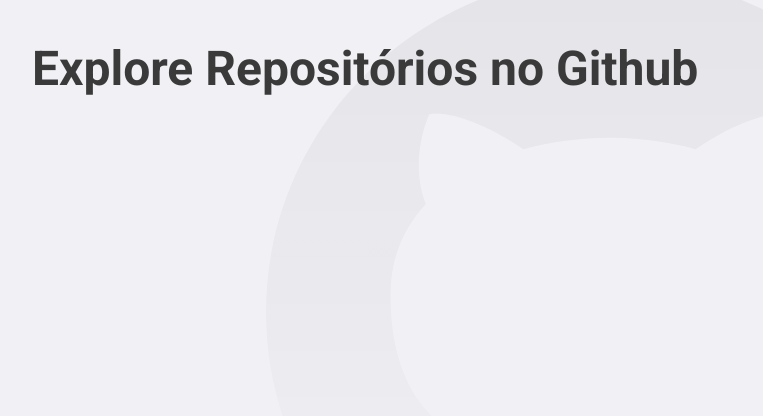
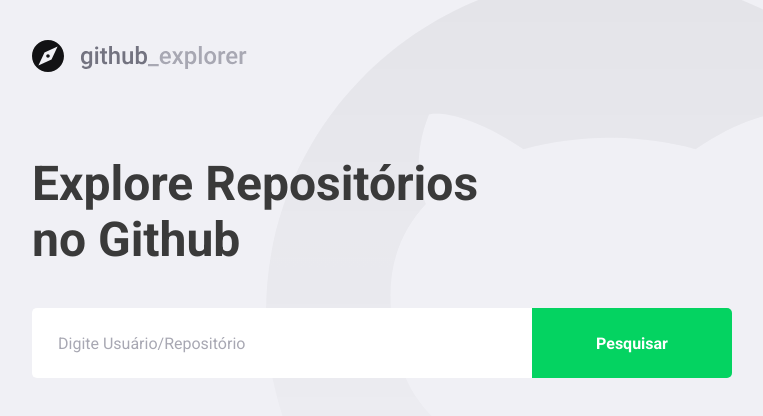
Before and after one commit to hudsonmarinho/github-explorer, a React (Create React App) app: page / in a window 1280 px wide. Shown: the top 416 px of the page, without its empty margins (148-911 px from the left). Built offline with nearby package versions, Linux system fonts and the light colour scheme.

Commit message:
Create Dashboard page

```diff
--- a/package.json
+++ b/package.json
@@ -10,8 +10,11 @@
     "@types/node": "^12.0.0",
     "@types/react": "^17.0.0",
     "@types/react-dom": "^17.0.0",
+    "axios": "^0.21.1",
+    "polished": "^4.1.2",
     "react": "^17.0.2",
     "react-dom": "^17.0.2",
+    "react-icons": "^4.2.0",
     "react-router-dom": "^5.2.0",
     "react-scripts": "4.0.3",
     "styled-components": "^5.2.3",
--- a/src/pages/Dashboard/index.tsx
+++ b/src/pages/Dashboard/index.tsx
@@ -1,8 +1,82 @@
-import React from 'react';
-import { Title } from './styles';
+import React, { useState, FormEvent } from 'react';
+import { FiChevronRight } from 'react-icons/fi';
+import { Title, Form, Repositories, Error } from './styles';
+import api from '../../services/api';
+
+import logoImg from '../../assets/app-logo.svg';
+
+interface Repository {
+  full_name: string;
+  description: string;
+  owner: {
+    login: string;
+    avatar_url: string;
+  };
+}
 
 const Dashboard: React.FC = () => {
-  return <Title>Explore Repositórios no Github</Title>;
+  const [newRepo, setNewRepo] = useState('');
+  const [inputError, setInputError] = useState('');
+  const [repositories, setRepositories] = useState<Repository[]>([]);
+
+  async function handleAddRepository(
+    event: FormEvent<HTMLFormElement>,
+  ): Promise<void> {
+    event.preventDefault();
+
+    if (!newRepo) {
+      setInputError('Digite o autor/nome do repositório!');
+      return;
+    }
+
+    try {
+      const response = await api.get<Repository>(`repos/${newRepo}`);
+      const repository = response.data;
+
+      setRepositories([...repositories, repository]);
+      setNewRepo('');
+      setInputError('');
+    } catch (Err) {
+      setInputError('Erro na busca por esse repositório!');
+    }
+  }
+
+  return (
+    <>
+      <img src={logoImg} alt="Github Explorer" />
+      <Title>Explore Repositórios no Github</Title>
+
+      <Form hasError={!!inputError} onSubmit={handleAddRepository}>
+        <input
+          type="text"
+          value={newRepo}
+          placeholder="Digite Usuário/Repositório"
+          onChange={e => setNewRepo(e.target.value)}
+        />
+        <button type="submit">Pesquisar</button>
+      </Form>
+
+      {inputError && <Error>{inputError}</Error>}
+
+      <Repositories>
+        {repositories.map(repository => (
+          <a href="/repository" key={repository.full_name}>
+            <img
+              src={repository.owner.avatar_url}
+              alt={repository.owner.login}
+            />
+
+            <div>
+              <strong>{repository.full_name}</strong>
+              <p>{repository.description}</p>
+            </div>
+
+            <FiChevronRight size={20} />
+          </a>
+        ))}
+      </Repositories>
+    </>
+  );
 };
 
 export default Dashboard;
--- a/src/pages/Dashboard/styles.ts
+++ b/src/pages/Dashboard/styles.ts
@@ -1,6 +1,114 @@
-import styled from 'styled-components';
+import styled, { css } from 'styled-components';
+import { shade, rgba } from 'polished';
+
+interface FormProps {
+  hasError: boolean;
+}
 
 export const Title = styled.h1`
+  max-width: 450px;
+  margin-top: 80px;
+  line-height: 56px;
   font-size: 48px;
   color: #3a3a3a;
 `;
+
+export const Form = styled.form<FormProps>`
+  max-width: 700px;
+  margin-top: 40px;
+  display: flex;
+
+  input {
+    flex: 1;
+    height: 70px;
+    padding: 0 24px;
+    border: 0;
+    border-radius: 5px 0 0 5px;
+    color: #3a3a3a;
+    border: 2px solid #fff;
+    border-right: 0;
+    transition: border-color 0.2s;
+
+    ${props =>
+      props.hasError &&
+      css`
+        border-color: #c53030;
+      `}
+
+    &::placeholder {
+      color: #a8a8b3;
+    }
+  }
+
+  button {
+    width: 200px;
+    height: 70px;
+    border: 0;
+    background: #04d361;
+    border-radius: 0 5px 5px 0;
+    color: #fff;
+    font-weight: bold;
+    transition: background-color 0.2s;
+
+    &:hover {
+      background: ${shade(0.2, '#04d361')};
+    }
+  }
+`;
+
+export const Repositories = styled.div`
+  margin-top: 80px;
+  max-width: 700px;
+
+  a {
+    background: #fff;
+    border-radius: 5px;
+    width: 100%;
+    padding: 24px;
+    text-decoration: none;
+    display: flex;
+    align-items: center;
+    transition: transform 0.2s;
+    box-shadow: 0px 0px 15px ${rgba('#ccc', 1)};
+
+    & + a {
+      margin-top: 16px;
+    }
+
+    &:hover {
+      transform: translateX(10px);
+    }
+
+    img {
+      width: 64px;
+      height: 64px;
+      border-radius: 50%;
+    }
+
+    div {
+      margin: 0 16px;
+      flex: 1;
+
+      strong {
+        font-size: 20px;
+        color: #3d3d4d;
+      }
+
+      p {
+        margin-top: 4px;
+        font-size: 18px;
+        color: #a8a8b3;
+      }
+    }
+
+    svg {
+      margin-left: auto;
+      color: #cbcbd6;
+    }
+  }
+`;
+
+export const Error = styled.div`
+  margin-top: 10px;
+  color: #c53030;
+`;
--- /dev/null
+++ b/src/services/api.ts
@@ -0,0 +1,7 @@
+import axios from 'axios';
+
+const api = axios.create({
+  baseURL: 'https://api.github.com',
+});
+
+export default api;
```
Also changed, not shown: 1 other file (tests, documents, lock files or other folders).
